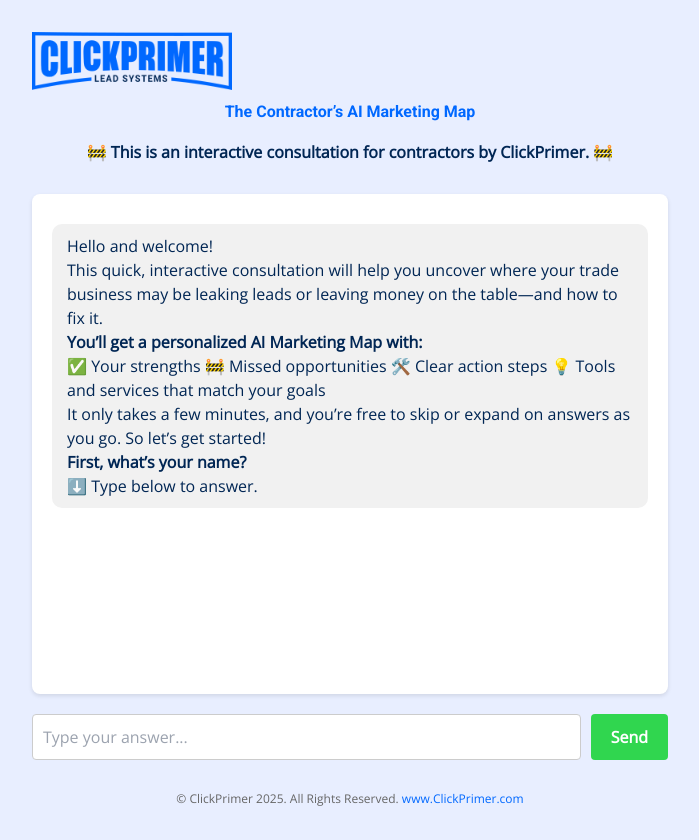
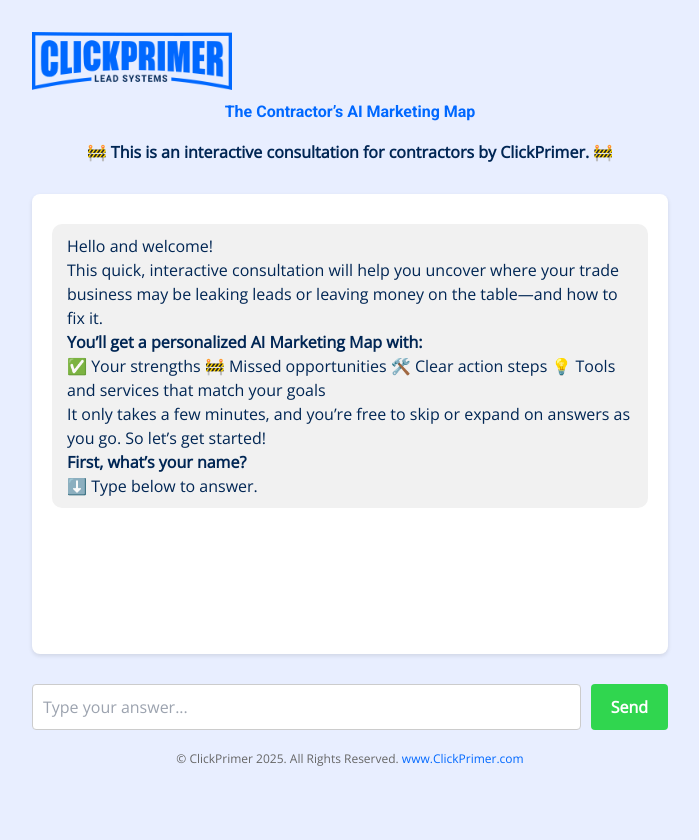
Before and after one commit to clickprimer/contractor-growth-map, a Next.js app: page / in a window 1280 px wide. Shown: the whole page, without its empty margins (290-989 px from the left). After the commit the page ends 800 px from the top, so only its background shows below. Built offline with nearby package versions, Linux system fonts and the light colour scheme.

Commit message:
Update index.js

```diff
--- a/pages/index.js
+++ b/pages/index.js
@@ -24,7 +24,7 @@ export default function Home() {
   useEffect(() => {
     if (scrollTargetIndex !== null) {
       latestAssistantRef.current?.scrollIntoView({ behavior: 'smooth', block: 'start' });
-      setScrollTargetIndex(null); // reset after scroll
+      setScrollTargetIndex(null);
     }
   }, [messages, scrollTargetIndex]);
 
@@ -74,7 +74,7 @@ export default function Home() {
 ### ❓ Still have questions? We're happy to help:
 
 - [💬 Send Us a Message](https://www.clickprimer.com/contact)
-- [📱 Call Us (We pickup!)](tel:12083144088)
+- [📱 Call Us (We pick up!)](tel:12083144088)
       `
     };
 
@@ -83,7 +83,6 @@ export default function Home() {
       : [...messages, userMessage, finalReply];
 
     setMessages(updatedMessages);
-
     const newIndex = includesCTA ? updatedMessages.length - 2 : updatedMessages.length - 1;
     setScrollTargetIndex(newIndex);
 
@@ -92,11 +91,20 @@ export default function Home() {
 
   return (
     <div style={{
-      fontFamily: 'Open Sans, sans-serif',
-      maxWidth: 700,
+      display: 'flex',
+      flexDirection: 'column',
+      height: '100vh',
+      width: '100%',
+      background: '#e8eeff',
+      fontFamily: 'Open Sans, sans-serif'
+    }}>
+      <div style={{
+        maxWidth: '700px',
+        width: '95%',
         margin: '0 auto',
-      background: '#e8eeff',
-      minHeight: '100vh',
+        display: 'flex',
+        flexDirection: 'column',
+        flexGrow: 1,
         padding: '2rem'
       }}>
         <div style={{ textAlign: 'center' }}>
@@ -112,8 +120,12 @@ export default function Home() {
           padding: 20,
           borderRadius: 8,
           boxShadow: '0 2px 4px rgba(0,0,0,0.1)',
-        height: 500,
-        overflowY: 'scroll'
+          flexGrow: 1,
+          overflowY: 'scroll',
+          WebkitOverflowScrolling: 'touch',
+          scrollbarWidth: 'auto',
+          msOverflowStyle: 'auto',
+          marginBottom: 20
         }}>
           {messages.map((msg, i) => {
             const isScrollTarget = i === scrollTargetIndex && msg.role === 'assistant';
@@ -133,7 +145,7 @@ export default function Home() {
                     a: ({ href, children }) => {
                       let style = buttonStyle('#30d64f', 'white');
                       if (href.includes('pdf') || href === '#download') style = buttonStyle('#00aaff', 'white');
-                    if (href.includes('tel') && href.startsWith('tel')) style = buttonStyle('#002654', 'white');
+                      if (href.startsWith('tel:')) style = buttonStyle('#002654', 'white');
                       if (href.includes('contact')) style = buttonStyle('#0068ff', 'white');
 
                       return href === '#download' ? (
@@ -159,7 +171,7 @@ export default function Home() {
           <div ref={chatEndRef} />
         </div>
 
-      <form onSubmit={sendMessage} style={{ marginTop: 20, display: 'flex', gap: 10 }}>
+        <form onSubmit={sendMessage} style={{ marginTop: 10, display: 'flex', gap: 10 }}>
           <input
             type="text"
             value={input}
@@ -185,8 +197,9 @@ export default function Home() {
           </button>
         </form>
 
-      <div style={{ fontSize: 12, textAlign: 'center', marginTop: 30, color: '#666' }}>
+        <div style={{ fontSize: 12, textAlign: 'center', marginTop: 20, color: '#666' }}>
           © ClickPrimer 2025. All Rights Reserved. <a href="https://www.clickprimer.com" target="_blank" rel="noopener noreferrer" style={{ color: '#0068ff' }}>www.ClickPrimer.com</a>
+        </div>
       </div>
     </div>
   );
@@ -202,6 +215,7 @@ function buttonStyle(bg, color) {
     border: 'none',
     fontWeight: 'bold',
     fontSize: '16px',
-    borderRadius: 4
+    borderRadius: 4,
+    cursor: 'pointer'
   };
 }
```
Lines whose indentation alone changed are shown as unchanged.
